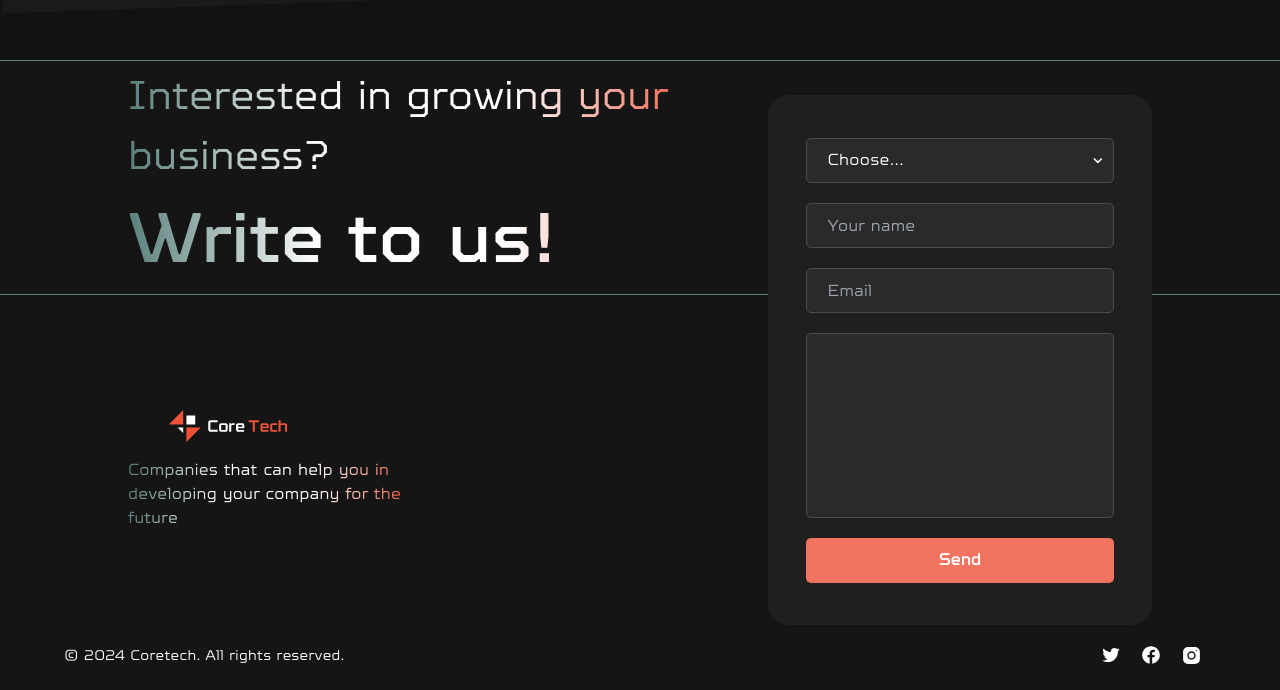
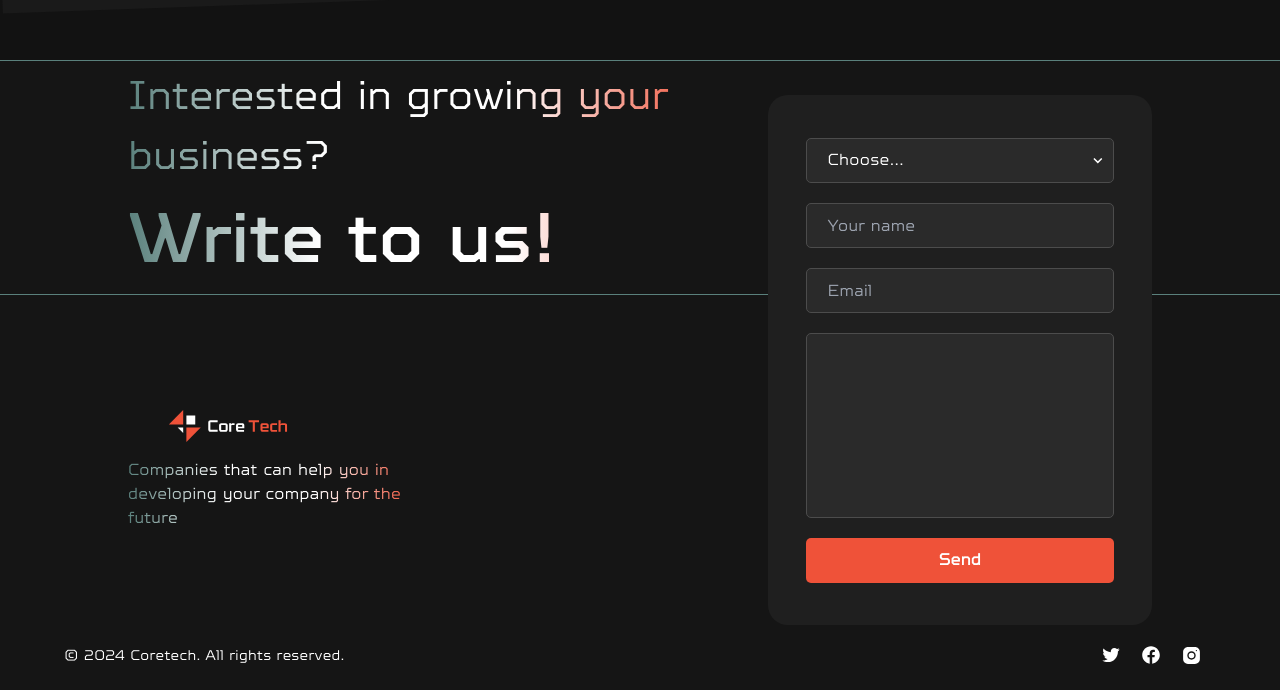
Before and after one commit to tuvshu1102/coretechweb, a Next.js app: page / in a window 1280 px wide. Shown: the part 3956-4646 px from the top of the page. Built offline with nearby package versions, Linux system fonts and the light colour scheme.

Commit message:
some color

```diff
--- a/components/footer.js
+++ b/components/footer.js
@@ -230,7 +230,7 @@ export default function Home() {
                     setFormData({ ...formData, type: e.target.value })
                   }
                   required
-                  className="w-full h-full px-5 bg-[#2A2A2A] rounded-[5px] border-[1px] border-[#4C4C4C] text-white outline-none appearance-none"
+                  className="w-full h-full px-5 bg-[#2A2A2A] font-custom rounded-[5px] border-[1px] border-[#4C4C4C] text-white outline-none appearance-none"
                 >
                   <option value="" disabled>
                     Choose...
@@ -285,7 +285,7 @@ export default function Home() {
                 }
               ></input>
               <button
-                className="w-[80%] h-[45px] mt-5 bg-[#F27360] rounded-[5px] flex justify-center items-center text-white font-bold"
+                className="w-[80%] h-[45px] mt-5 bg-[#EF5239] rounded-[5px] flex justify-center items-center text-white font-bold"
                 type="submit"
               >
                 Send
```
